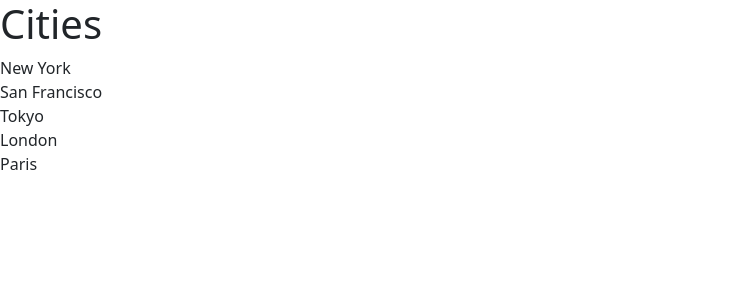
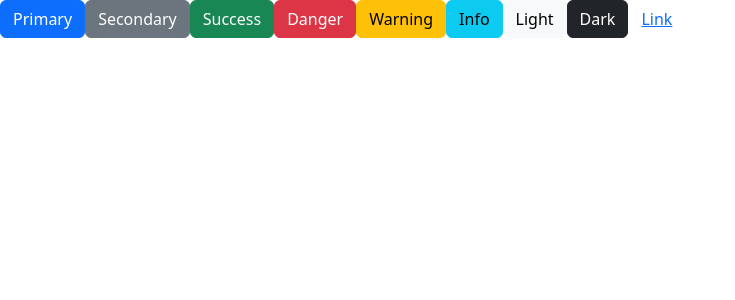
Before and after one commit to ArminasGriesius/CWM-courses, a React (Vite) app in the folder react-app/: page / in a window 1280 px wide. Shown: the top 300 px of the page, without its empty margins (0-735 px from the left). Built offline with nearby package versions, Linux system fonts and the light colour scheme.

Commit message:
Buttons init

```diff
--- a/react-app/src/App.tsx
+++ b/react-app/src/App.tsx
@@ -1,12 +1,13 @@
-import Message from "./Message";
-import ListGroup from "./components/ListGroup";
+import Alert from "./components/Alert";
+import Buttons from "./components/Buttons";
 
 function App() {
-  let items = ["New York", "San Francisco", "Tokyo", "London", "Paris"];
-
   return (
     <div>
-      <ListGroup items={items} heading="Cities" />
+      {/* <Alert>
+        Hello <span>World</span>
+      </Alert> */}
+      <Buttons />
     </div>
   );
 }
--- /dev/null
+++ b/react-app/src/components/Buttons.tsx
@@ -0,0 +1,35 @@
+function Buttons() {
+  return (
+    <div>
+      <button type="button" className="btn btn-primary">
+        Primary
+      </button>
+      <button type="button" className="btn btn-secondary">
+        Secondary
+      </button>
+      <button type="button" className="btn btn-success">
+        Success
+      </button>
+      <button type="button" className="btn btn-danger">
+        Danger
+      </button>
+      <button type="button" className="btn btn-warning">
+        Warning
+      </button>
+      <button type="button" className="btn btn-info">
+        Info
+      </button>
+      <button type="button" className="btn btn-light">
+        Light
+      </button>
+      <button type="button" className="btn btn-dark">
+        Dark
+      </button>
+
+      <button type="button" className="btn btn-link">
+        Link
+      </button>
+    </div>
+  );
+}
+export default Buttons;
```
